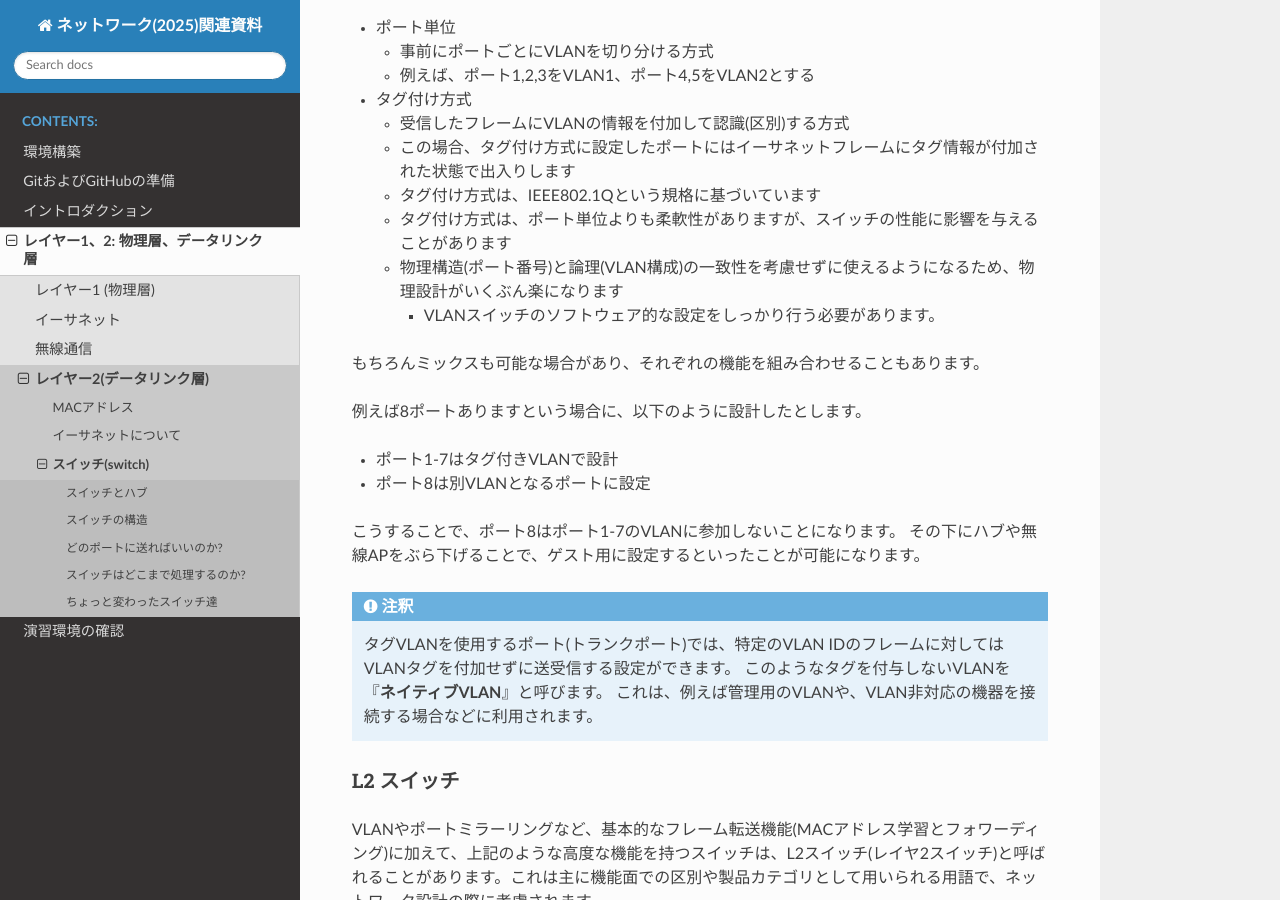
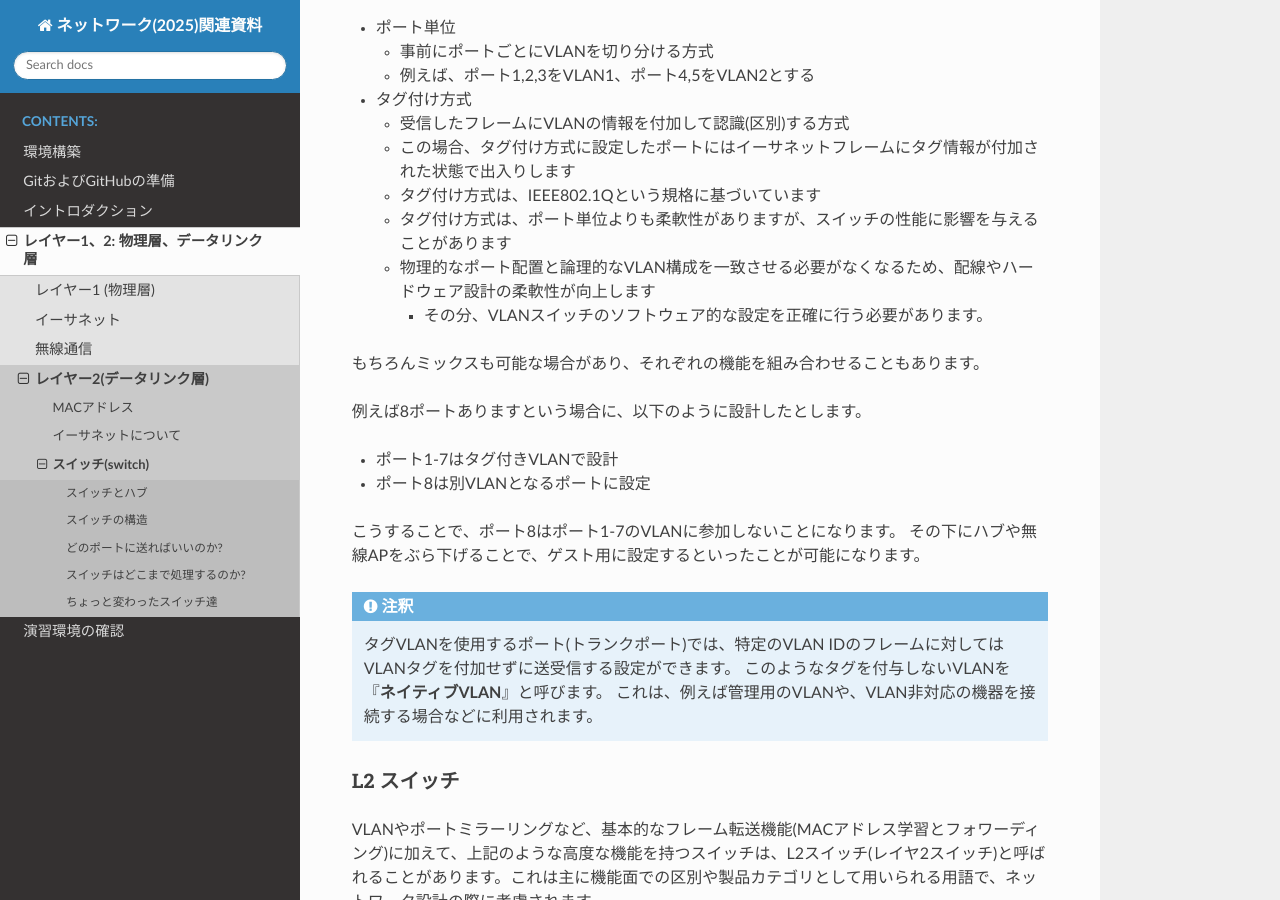
Before and after one commit to densuke/2025-network-doc, a Sphinx documentation site: the page built from source/w02-layer1/w04-layer2/switch.md, in a window 1280 px wide and 900 px high, scrolled down 4507 px. Built offline with Sphinx 7.4.7 and the Read the Docs theme 3.1.0, drawn with Linux system fonts in a browser that asks for light colours.

Commit message:
@coderabbit の指摘にいくつか対応

```diff
--- a/source/w02-layer1/w04-layer2/switch.md
+++ b/source/w02-layer1/w04-layer2/switch.md
@@ -153,8 +153,8 @@
     - この場合、タグ付け方式に設定したポートにはイーサネットフレームにタグ情報が付加された状態で出入りします
     - タグ付け方式は、IEEE802.1Qという規格に基づいています
     - タグ付け方式は、ポート単位よりも柔軟性がありますが、スイッチの性能に影響を与えることがあります
-    - 物理構造(ポート番号)と論理(VLAN構成)の一致性を考慮せずに使えるようになるため、物理設計がいくぶん楽になります
-        - VLANスイッチのソフトウェア的な設定をしっかり行う必要があります。
+    - 物理的なポート配置と論理的なVLAN構成を一致させる必要がなくなるため、配線やハードウェア設計の柔軟性が向上します
+        - その分、VLANスイッチのソフトウェア的な設定を正確に行う必要があります。
 
 もちろんミックスも可能な場合があり、それぞれの機能を組み合わせることもあります。
 
```
